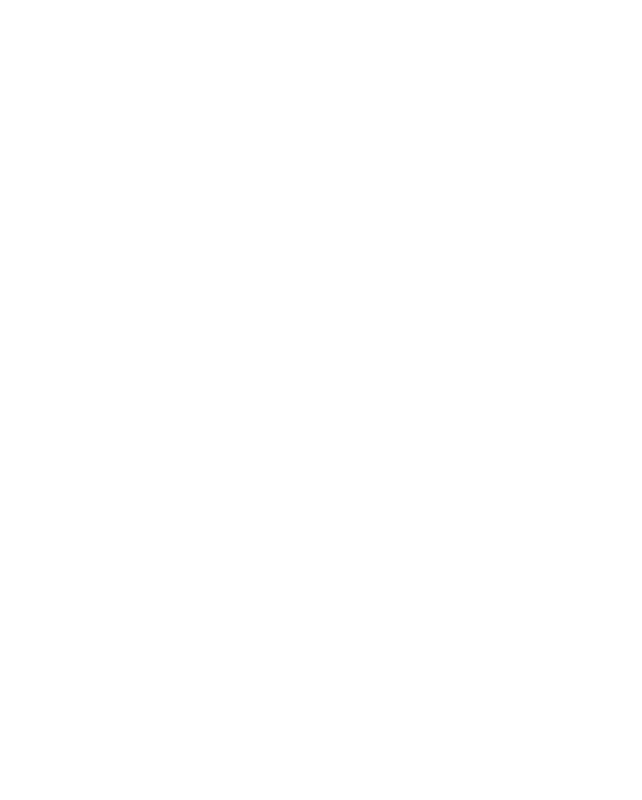
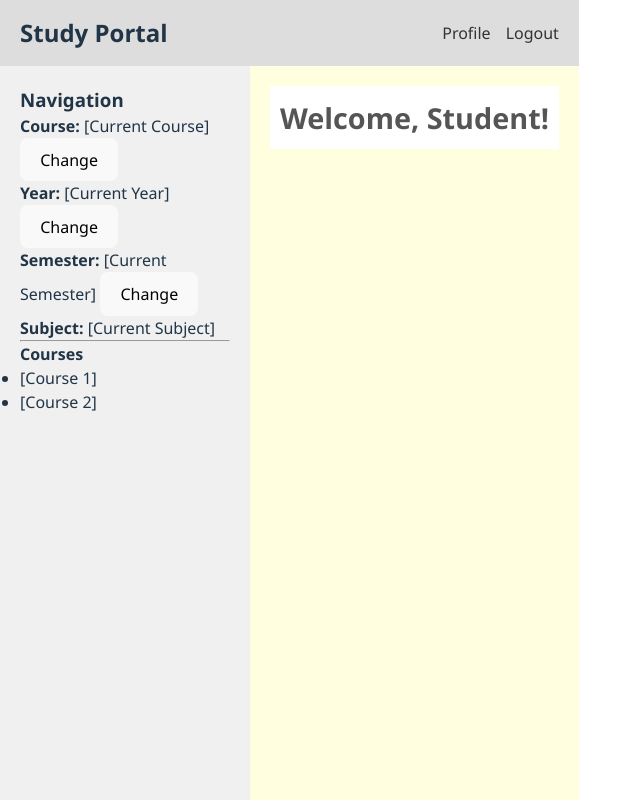
Before and after one commit to sakshinde14/sp, a React (Vite) app in the folder frontend/: page /dashboard in a window 1280 px wide. Before the commit this address had no page. Shown: the whole page, without its empty margins (0-642 px from the left). Built offline with nearby package versions, Linux system fonts and the light colour scheme; sample sign-in values are in the browser's storage.

Commit message:
Initial commit: dashboard

```diff
--- a/frontend/src/App.jsx
+++ b/frontend/src/App.jsx
@@ -1,19 +1,24 @@
 import React from 'react';
-import { BrowserRouter as Router, Routes, Route, Link } from 'react-router-dom';
+import { BrowserRouter as Router, Routes, Route, Link, useNavigate } from 'react-router-dom';
 import StudentLogin from './components/StudentLogin';
 import StudentSignup from './components/StudentSignup';
 import AdminLogin from './components/AdminLogin';
+import DashboardLayout from './components/DashboardLayout'; // Import the layout
+import WelcomeMessage from './components/WelcomeMessage'; // Import the component
+import ProtectedRoute from './components/ProtectedRoute'; // Import the ProtectedRoute
 import './components/AuthStyles.css';
+import './components/DashboardStyles.css'; // Import dashboard styles
 
 function App() {
   return (
     <Router>
-      <div className="auth-full-page-container">
+      <div className="app-container"> {/* Add a basic container for app-level styling if needed */}
         <Routes>
           <Route path="/" element={<AuthLayout isStudent={true}><StudentLogin /></AuthLayout>} />
           <Route path="/login/student" element={<AuthLayout isStudent={true}><StudentLogin /></AuthLayout>} />
           <Route path="/signup/student" element={<AuthLayout isStudent={true}><StudentSignup /></AuthLayout>} />
           <Route path="/login/admin" element={<AuthLayout isAdmin={true}><AdminLogin /></AuthLayout>} />
+          <Route path="/dashboard" element={<ProtectedRoute><DashboardLayout><WelcomeMessage /></DashboardLayout></ProtectedRoute>} /> {/* Protected dashboard route */}
         </Routes>
       </div>
     </Router>
@@ -23,9 +28,15 @@
 function AuthLayout({ children, isStudent, isAdmin }) {
   return (
     <div className="auth-layout">
-
+      <div className="auth-toggle-corner">
+        {isAdmin ? (
+          <Link to="/login/student" className="toggle-link">Student Login/Signup</Link>
+        ) : (
+          <Link to="/login/admin" className="toggle-link">Admin Login</Link>
+        )}
+      </div>
       <div className="auth-visual-side">
-        <img src="/girlca.png" alt="Login Support"  />
+        <img src="/girlca.png" alt="Login Support" style={{ maxWidth: '90%', maxHeight: '90%', objectFit: 'contain' }} />
       </div>
       <div className="auth-form-side">
         {children}
--- /dev/null
+++ b/frontend/src/components/DashboardLayout.jsx
@@ -0,0 +1,20 @@
+import React from 'react';
+import TopNavigation from './TopNavigation';
+import Sidebar from './Sidebar'; // Import the Sidebar component
+import './DashboardStyles.css';
+
+function DashboardLayout({ children }) {
+  return (
+    <div className="dashboard-container">
+      <TopNavigation />
+      <div className="dashboard-content">
+        <Sidebar /> {/* Render the Sidebar here */}
+        <main className="main-content">
+          {children}
+        </main>
+      </div>
+    </div>
+  );
+}
+
+export default DashboardLayout;
--- /dev/null
+++ b/frontend/src/components/DashboardStyles.css
@@ -0,0 +1,91 @@
+.dashboard-container {
+  display: flex;
+  flex-direction: column;
+  min-height: 100vh;
+  background-color: lightgreen; /* Temporary */
+}
+
+.dashboard-content {
+  display: flex;
+  flex: 1;
+  background-color: lightblue; /* Temporary */
+}
+
+.sidebar {
+  width: 250px;
+  background-color: lightcoral; /* Temporary */
+  padding: 20px;
+}
+
+.main-content {
+  flex: 1;
+  padding: 20px;
+  background-color: lightyellow; /* Temporary */
+}
+
+.top-navigation {
+  background-color: lightgray; /* Temporary */
+  padding: 15px 20px;
+  display: flex;
+  justify-content: space-between;
+  align-items: center;
+}
+
+.welcome-message {
+  margin-bottom: 20px;
+  font-size: 1.8em;
+  color: #555;
+  background-color: white; /* Ensure welcome message has its own background */
+  padding: 10px; /* Add some padding */
+}
+
+
+
+
+
+.dashboard-container {
+  display: flex;
+  flex-direction: column;
+  min-height: 100vh;
+}
+
+.dashboard-content {
+  display: flex;
+  flex: 1;
+}
+
+.sidebar {
+  width: 250px; /* Adjust as needed */
+  background-color: #f0f0f0; /* Example background */
+  padding: 20px;
+}
+
+.main-content {
+  flex: 1;
+  padding: 20px;
+}
+
+.top-navigation {
+  background-color: #ddd; /* Example background */
+  padding: 15px 20px;
+  display: flex;
+  justify-content: space-between;
+  align-items: center;
+}
+
+.top-left {
+  font-size: 1.5em;
+  font-weight: bold;
+}
+
+.top-right a {
+  margin-left: 15px;
+  text-decoration: none;
+  color: #333;
+}
+
+.welcome-message {
+  margin-bottom: 20px;
+  font-size: 1.8em;
+  color: #555;
+}
--- /dev/null
+++ b/frontend/src/components/ProtectedRoute.jsx
@@ -0,0 +1,17 @@
+import React, { useEffect } from 'react';
+import { useNavigate } from 'react-router-dom';
+
+function ProtectedRoute({ children }) {
+  const isAuthenticated = localStorage.getItem('authToken'); // Example: Check for a token
+  const navigate = useNavigate();
+
+  useEffect(() => {
+    if (!isAuthenticated) {
+      navigate('/login/student', { replace: true });
+    }
+  }, [navigate]); // Only depend on navigate, as isAuthenticated check is immediate
+
+  return isAuthenticated ? children : null;
+}
+
+export default ProtectedRoute;
--- /dev/null
+++ b/frontend/src/components/Sidebar.jsx
@@ -0,0 +1,32 @@
+import React from 'react';
+import './DashboardStyles.css'; // Make sure to import the CSS
+
+function Sidebar() {
+  return (
+    <div className="sidebar">
+      <h3>Navigation</h3>
+      <div>
+        <strong>Course:</strong> [Current Course] <button>Change</button>
+      </div>
+      <div>
+        <strong>Year:</strong> [Current Year] <button>Change</button>
+      </div>
+      <div>
+        <strong>Semester:</strong> [Current Semester] <button>Change</button>
+      </div>
+      <div>
+        <strong>Subject:</strong> [Current Subject]
+      </div>
+      <hr />
+      <h4>Courses</h4>
+      <ul>
+        <li>[Course 1]</li>
+        <li>[Course 2]</li>
+        {/* ... more courses will be listed here */}
+      </ul>
+      {/* We'll add more interactive elements and dynamic data later */}
+    </div>
+  );
+}
+
+export default Sidebar;
--- a/frontend/src/components/StudentLogin.jsx
+++ b/frontend/src/components/StudentLogin.jsx
@@ -1,18 +1,19 @@
 import React, { useState } from 'react';
 import './AuthStyles.css';
-import { Link } from 'react-router-dom';
+import { Link, useNavigate } from 'react-router-dom';
 
 function StudentLogin() {
   const [email, setEmail] = useState('');
   const [password, setPassword] = useState('');
+  const [error, SetError] = useState(''); // Corrected state setter name
+  const navigate = useNavigate();
 
-  // ... your imports ...
   const handleLogin = async (e) => {
     e.preventDefault();
-  setError('');
+    SetError(''); // Corrected state setter name
 
     try {
-    const response = await fetch('http://localhost:5000/api/auth/login/student', { // Updated URL
+      const response = await fetch('http://localhost:5000/api/auth/login/student', {
         method: 'POST',
         headers: {
           'Content-Type': 'application/json',
@@ -23,22 +24,23 @@
       const data = await response.json();
 
       if (response.ok) {
-      // Login successful - you'll likely want to store a token or session here
   alert('Student login successful!');
-      navigate('/dashboard'); // Redirect to student dashboard
-    } else {
-      setError(data.message || 'Invalid credentials');
+  // Example: Store a token in localStorage
+  localStorage.setItem('authToken', 'someGeneratedToken');
+  navigate('/dashboard');
+}else {
+        SetError(data.message || 'Invalid credentials'); // Corrected state setter name
       }
     } catch (error) {
-    setError('Failed to connect to the server. Please try again later.');
+      SetError('Failed to connect to the server. Please try again later.'); // Corrected state setter name
       console.error('Login error:', error);
     }
   };
-// ... your component ...
 
   return (
     <div className="auth-container">
       <h2 className="auth-title">Student Login</h2>
+      {error && <p className="error-message" style={{ color: 'red', marginBottom: '10px' }}>{error}</p>}
       <form onSubmit={handleLogin}>
         <div className="form-group">
           <label htmlFor="loginEmail" className="form-label">Email Address:</label>
--- /dev/null
+++ b/frontend/src/components/TopNavigation.jsx
@@ -0,0 +1,19 @@
+import React from 'react';
+import { Link } from 'react-router-dom';
+
+function TopNavigation() {
+  return (
+    <nav className="top-navigation">
+      <div className="top-left">Study Portal</div>
+      <div className="top-right">
+        {/* We can add these later */}
+        {/* <Link to="/personal-storage">Personal Storage</Link> */}
+        <Link to="/profile">Profile</Link>
+        <Link to="/logout">Logout</Link>
+        {/* <button>Go Back</button> */}
+      </div>
+    </nav>
+  );
+}
+
+export default TopNavigation;
--- /dev/null
+++ b/frontend/src/components/WelcomeMessage.jsx
@@ -0,0 +1,7 @@
+import React from 'react';
+
+function WelcomeMessage() {
+  return <h2 className="welcome-message">Welcome, Student!</h2>;
+}
+
+export default WelcomeMessage;
```
Also changed, not shown: 2 other files (tests, documents, lock files or other folders). Lines whose indentation alone changed are shown as unchanged.
